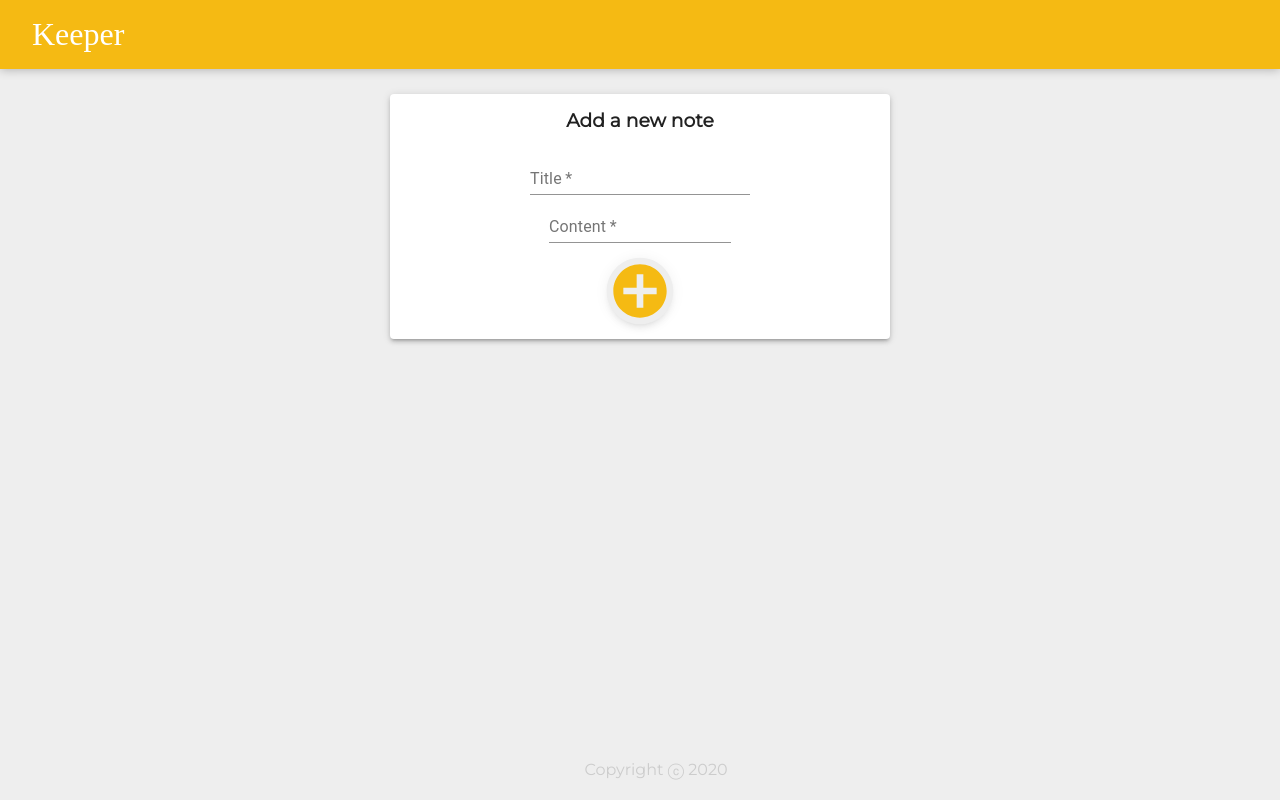
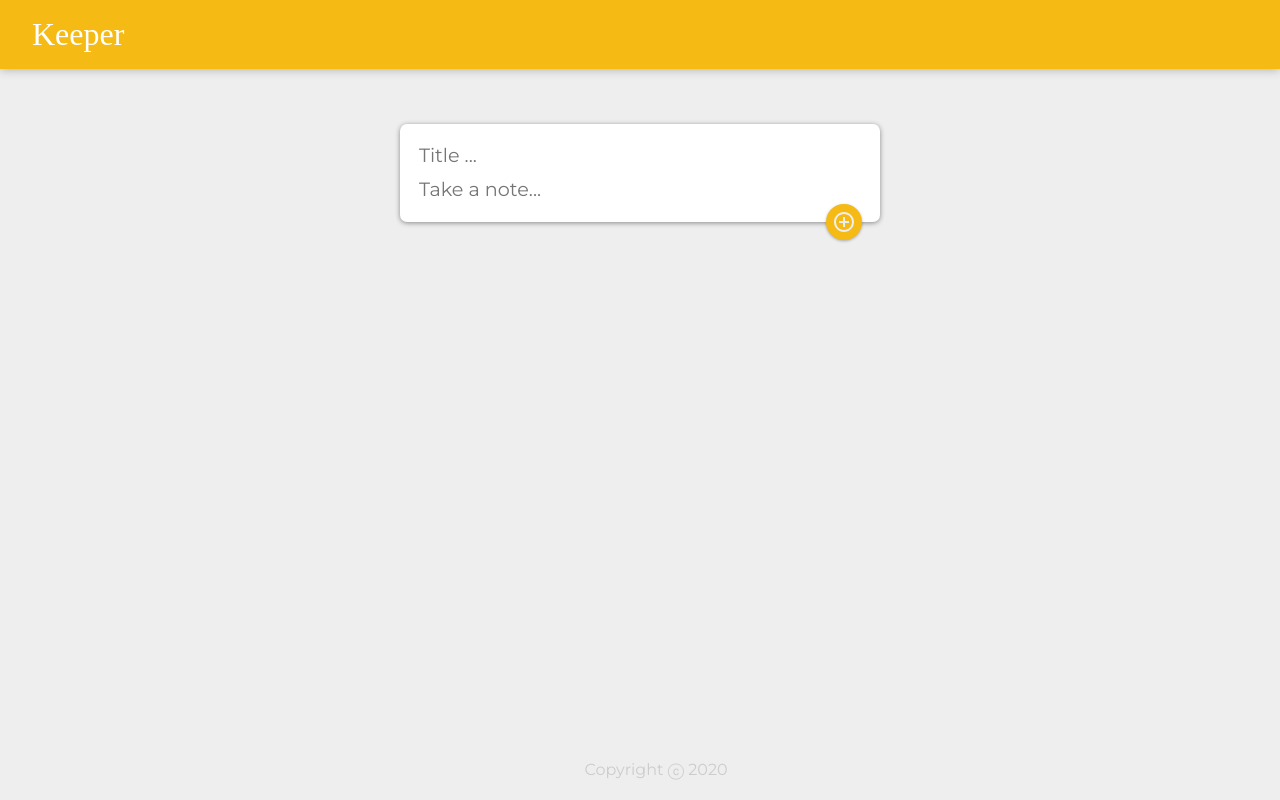
Before and after one commit to katebatrakova/keeper-app-part-2-starting, a React (Create React App) app: page / in a window 1280 px wide. Built offline with nearby package versions, Linux system fonts and the light colour scheme; a web font is replaced by a local one.

Commit message:
Restyle the create area component

```diff
--- a/public/styles.css
+++ b/public/styles.css
@@ -38,6 +38,43 @@
 footer p {
   color: #ccc;
 }
+
+
+form.create-note {
+  position: relative;
+  width: 480px;
+  margin: 30px auto 20px auto;
+  background: #fff;
+  padding: 15px;
+  border-radius: 7px;
+  box-shadow: 0 1px 5px rgb(138, 137, 137);
+}
+form.create-note input,
+form.create-note textarea {
+  width: 100%;
+  border: none;
+  padding: 4px;
+  outline: none;
+  font-size: 1.2em;
+  font-family: inherit;
+  resize: none;
+}
+form.create-note button {
+  position: absolute;
+  right: 18px;
+  bottom: -18px;
+  background: #f5ba13;
+  color: #fff;
+  border: none;
+  border-radius: 50%;
+  width: 36px;
+  height: 36px;
+  box-shadow: 0 1px 3px rgba(0, 0, 0, 0.3);
+  cursor: pointer;
+  outline: none;
+}
+
+
 .note {
   background: #fff;
   border-radius: 7px;
@@ -69,15 +106,7 @@
   justify-content: center;
 }
 
-.create-note{
-  display: flex;
-  flex-direction: column;
-  place-items: center;
-  width: 40%;
-}
-.add-btn-container{
-  padding: 4%;
-}
+
 /* Add button  */
 .MuiFab-root.add-btn{
   background-color:  #f5ba13;
@@ -85,7 +114,6 @@
 
 /* plus icon  */
 .add-btn .MuiSvgIcon-root{
-  font-size: 5rem;
   color: #eee;
 }
 .add-btn .MuiSvgIcon-root:hover{
--- a/src/components/AddNote.jsx
+++ b/src/components/AddNote.jsx
@@ -1,5 +1,5 @@
 import React, { useState } from 'react'
-import { Paper, TextField, Fab } from '@material-ui/core'
+import { Zoom, TextField, Fab, TextareaAutosize } from '@material-ui/core'
 import AddCircleOutlineOutlinedIcon from '@material-ui/icons/AddCircleOutlineOutlined';
 
 
@@ -43,21 +43,22 @@
   return (
     <div className='container-create-note'>
 
-      <Paper elevation={3} className='create-note'>
-        <h3>Add a new note</h3>
+      <form className='create-note'>
         <div>
-          <TextField required value={note.title} onChange={handleChange} name='title' placeholder='Add a title ...' label='Title' />
+          <TextareaAutosize required value={note.title} onChange={handleChange} name='title' placeholder='Title ...' />
         </div>
         <div>
-          <TextField required multiline value={note.content} onChange={handleChange} name='content' placeholder='Add content ...' label='Content' />
+          <TextareaAutosize required value={note.content} onChange={handleChange} name='content' placeholder='Take a note...' />
         </div>
         <div className='add-btn-container'>
-          <Fab className='add-btn' aria-label="add" onClick={submitNote}>
-            <AddCircleOutlineOutlinedIcon />
-          </Fab>
+          <Zoom in={true}>
+            <Fab className='add-btn' aria-label="add" onClick={submitNote}>
+              <AddCircleOutlineOutlinedIcon />
+            </Fab>
+          </Zoom>
         </div>
+      </form>
 
-      </ Paper >
     </div >
 
   )
```
